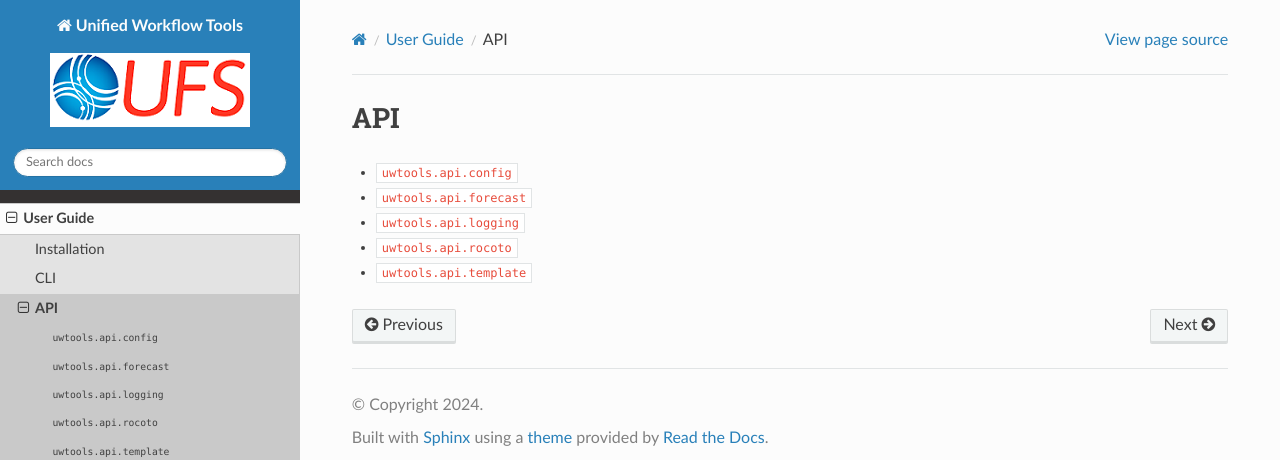
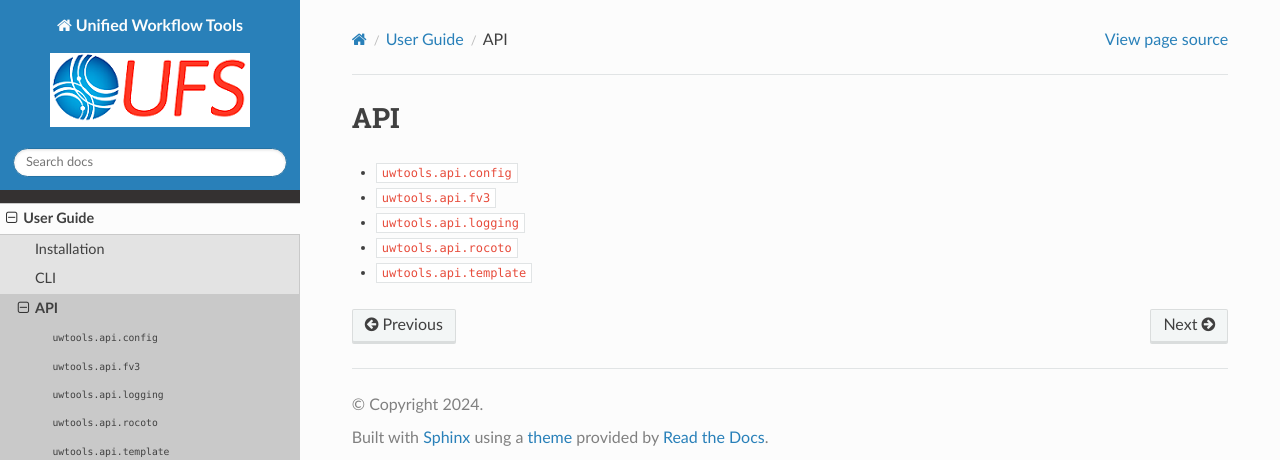
Before and after one commit to ufs-community/uwtools, a Sphinx documentation site: the page built from docs/sections/user_guide/api/index.rst, in a window 1280 px wide. Shown: the top 460 px of the page. Built offline with Sphinx 7.4.7 and the Read the Docs theme 2.0.0, drawn with Linux system fonts in a browser that asks for light colours; the version number could not be read and is left out.

Commit message:
Automated doc updates

```diff
--- a/docs/sections/user_guide/api/forecast.rst
+++ /dev/null
@@ -1,5 +0,0 @@
-``uwtools.api.forecast``
-========================
-
-.. automodule:: uwtools.api.forecast
-    :members:
--- /dev/null
+++ b/docs/sections/user_guide/api/fv3.rst
@@ -0,0 +1,5 @@
+``uwtools.api.fv3``
+========================
+
+.. automodule:: uwtools.api.fv3
+    :members:
--- a/docs/sections/user_guide/api/index.rst
+++ b/docs/sections/user_guide/api/index.rst
@@ -3,7 +3,7 @@ API
 
 .. toctree::
    config
-   forecast
+   fv3
    logging
    rocoto
    template
```
